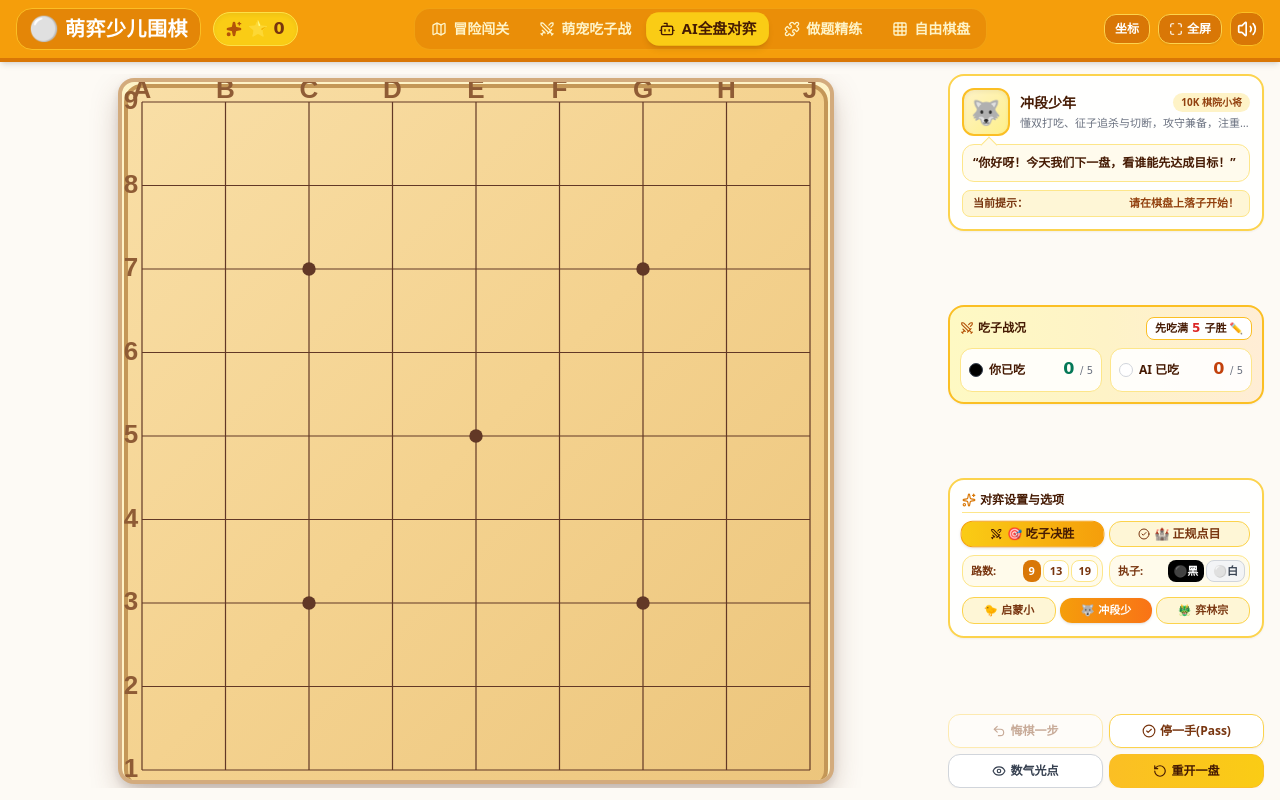
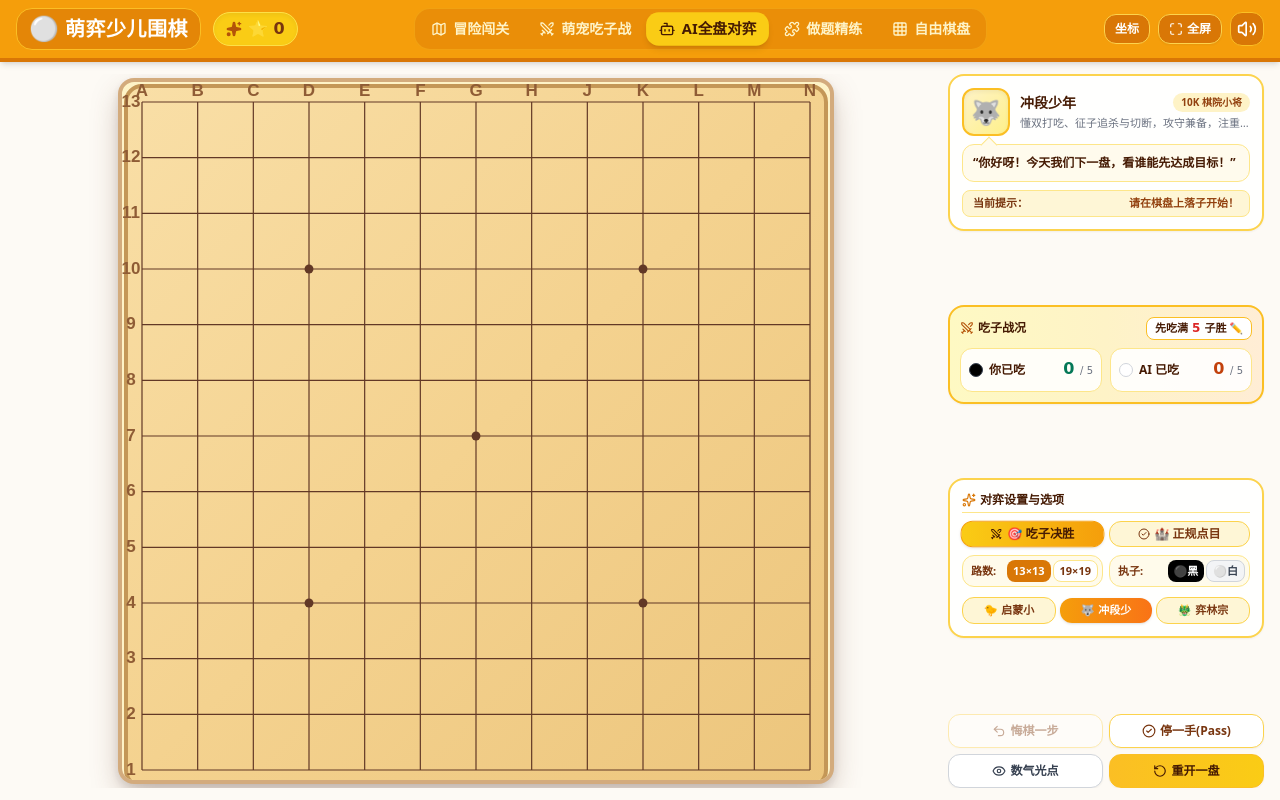
Before and after one commit to ozr2117-design/kid-go-paradise, a React (Vite) app: page / in a window 1280 px wide. Both pictures are taken after a click on the button "AI全盘对弈". Built offline with nearby package versions, Linux system fonts and the light colour scheme.

Commit message:
feat(board): standardize all game modules to 13x13 board size

```diff
--- a/src/components/FreePlayView.tsx
+++ b/src/components/FreePlayView.tsx
@@ -10,9 +10,9 @@ interface FreePlayViewProps {
 }
 
 export const FreePlayView: React.FC<FreePlayViewProps> = ({ showCoordinates }) => {
-  const [boardSize, setBoardSize] = useState<BoardSize>(9);
+  const [boardSize, setBoardSize] = useState<BoardSize>(13);
   const [boardState, setBoardState] = useState<BoardState>(() =>
-    GoCore.createEmptyBoard(9)
+    GoCore.createEmptyBoard(13)
   );
   const [territoryEstimate, setTerritoryEstimate] = useState<{
     black: number;
@@ -108,7 +108,7 @@ export const FreePlayView: React.FC<FreePlayViewProps> = ({ showCoordinates }) =
       <div className="flex items-center justify-between bg-white/80 p-3 rounded-2xl border border-amber-300 shadow-sm flex-wrap gap-2">
         <div className="flex items-center gap-2">
           <span className="text-sm font-black text-amber-950 font-cartoon">棋盘路数：</span>
-          {([7, 9, 13, 19] as BoardSize[]).map((sz) => (
+          {([13, 19] as BoardSize[]).map((sz) => (
             <button
               key={sz}
               onClick={() => changeSize(sz)}
--- a/src/components/FullGameSparringView.tsx
+++ b/src/components/FullGameSparringView.tsx
@@ -56,14 +56,14 @@ interface FullGameSparringViewProps {
 
 export const FullGameSparringView: React.FC<FullGameSparringViewProps> = ({ showCoordinates }) => {
   // Game Configuration State
-  const [boardSize, setBoardSize] = useState<BoardSize>(9);
+  const [boardSize, setBoardSize] = useState<BoardSize>(13);
   const [playerColor, setPlayerColor] = useState<Color>('black');
   const [aiLevel, setAiLevel] = useState<AISparringLevel>('club');
   const [winRule, setWinRule] = useState<WinRuleMode>('capture'); // Default to Kid-Friendly Capture Race!
   const [captureTarget, setCaptureTarget] = useState<number>(5); // Default: First to capture 5 stones wins!
 
   // Runtime Game State
-  const [boardState, setBoardState] = useState<BoardState>(() => GoCore.createEmptyBoard(9));
+  const [boardState, setBoardState] = useState<BoardState>(() => GoCore.createEmptyBoard(13));
   const [isAiThinking, setIsAiThinking] = useState<boolean>(false);
   const [showLiberties, setShowLiberties] = useState<boolean>(false);
   const [aiDialogue, setAiDialogue] = useState<string>('你好呀！今天我们下一盘，看谁能先达成目标！');
@@ -515,7 +515,7 @@ export const FullGameSparringView: React.FC<FullGameSparringViewProps> = ({ show
             <div className="flex items-center gap-1 bg-amber-50 p-1 rounded-xl border border-amber-200 justify-between">
               <span className="text-[11px] font-bold text-amber-900 ml-1">路数:</span>
               <div className="flex gap-0.5">
-                {([9, 13, 19] as BoardSize[]).map((sz) => (
+                {([13, 19] as BoardSize[]).map((sz) => (
                   <button
                     key={sz}
                     onClick={() => startNewGame(sz, playerColor, aiLevel, winRule, captureTarget)}
@@ -525,7 +525,7 @@ export const FullGameSparringView: React.FC<FullGameSparringViewProps> = ({ show
                         : 'bg-white hover:bg-amber-100 text-amber-900 border border-amber-200'
                     }`}
                   >
-                    {sz}
+                    {sz}×{sz}
                   </button>
                 ))}
               </div>
--- a/src/data/animals.ts
+++ b/src/data/animals.ts
@@ -5,11 +5,11 @@ export const ANIMAL_OPPONENTS: AnimalOpponent[] = [
     id: 'rabbit',
     name: '萌萌兔',
     avatar: '🐰',
-    rank: '25K 启蒙萌新',
+    rank: '20K 启蒙练手',
     difficulty: 'beginner',
-    boardSize: 7,
-    captureTarget: 1, // 先吃1子获胜！
-    intro: '你好呀！我是萌萌兔，刚刚学会下棋，让我们来一场吃子小游戏吧！先吃到 1 颗棋子就赢啦！',
+    boardSize: 13,
+    captureTarget: 3, // 13路先吃3子获胜
+    intro: '你好呀！我是萌萌兔，在 13×13 棋盘上跟小棋手对阵！先吃到 3 颗棋子就赢啦！',
     taunts: [
       '哇，我的胡萝卜掉了，你可别吃我的棋子哦！',
       '咦？你好像要围住我了呀！',
@@ -25,18 +25,18 @@ export const ANIMAL_OPPONENTS: AnimalOpponent[] = [
     id: 'bear',
     name: '憨憨熊',
     avatar: '🐻',
-    rank: '20K 入门小将',
+    rank: '15K 进阶小将',
     difficulty: 'intermediate',
-    boardSize: 9,
-    captureTarget: 3, // 先吃3子获胜！
-    intro: '吼吼！我是憨憨熊，我力气大胃口也大！在 9×9 棋盘上，谁先吃满 3 颗棋子谁获胜！',
+    boardSize: 13,
+    captureTarget: 5, // 13路先吃5子获胜
+    intro: '吼吼！我是憨憨熊！在 13×13 棋盘上，谁先吃满 5 颗棋子谁获胜，看我的断点追击！',
     taunts: [
       '嘿嘿，我的棋子很结实，你吃不到我的～',
       '小心哦，我正盯着你的断点呢！',
       '看我这一手大熊掌！',
     ],
     praises: [
-      '好痛啊，我的小熊棋子被你连吃3颗！',
+      '好痛啊，我的小熊棋子被你连吃5颗！',
       '你的双打吃太厉害了，佩服佩服！',
       '你已经是个合格的小棋手啦！',
     ],
@@ -45,11 +45,11 @@ export const ANIMAL_OPPONENTS: AnimalOpponent[] = [
     id: 'fox',
     name: '聪聪狐',
     avatar: '🦊',
-    rank: '15K 战术高手',
+    rank: '10K 战术高手',
     difficulty: 'advanced',
-    boardSize: 9,
-    captureTarget: 5, // 先吃5子获胜！
-    intro: '嘻嘻！我是聪聪狐，我精通各种吃子妙招与做眼战术。先吃满 5 颗棋子获胜，敢来挑战我吗？',
+    boardSize: 13,
+    captureTarget: 8, // 13路先吃8子获胜
+    intro: '嘻嘻！我是聪聪狐，精通 13 路双打吃与大眼做活。先吃满 8 颗棋子获胜，敢来挑战我吗？',
     taunts: [
       '小心掉进我的战术陷阱里哦～',
       '注意你的棋子气数，别被我打吃了！',
@@ -57,7 +57,7 @@ export const ANIMAL_OPPONENTS: AnimalOpponent[] = [
     ],
     praises: [
       '居然破了我的战术！你太神机妙算啦！',
-      '真是一场精彩的对局，我的五颗棋子全被你拿下了！',
+      '真是一场精彩的对局，我的八颗棋子全被你拿下了！',
       '你的水平已经可以去挑战更高难度的死活题啦！',
     ],
   },
--- a/src/data/stages.ts
+++ b/src/data/stages.ts
@@ -13,7 +13,7 @@ export const ADVENTURE_STAGES: StageInfo[] = [
         title: '角上的白棋只有最后一口气',
         category: 'capture',
         difficulty: 'easy',
-        boardSize: 7,
+        boardSize: 13,
         initialTurn: 'black',
         description: '白棋在角上已经被黑棋堵住了，黑棋走哪一步能直接吃掉白棋？',
         hint: '看一看白棋上下左右哪一个交叉点还是空的！',
@@ -32,7 +32,7 @@ export const ADVENTURE_STAGES: StageInfo[] = [
         title: '边上单子打吃提子',
         category: 'capture',
         difficulty: 'easy',
-        boardSize: 7,
+        boardSize: 13,
         initialTurn: 'black',
         description: '边上的白棋被包围了两侧，只剩下唯一的向内气口，黑棋走哪里能把它吃掉？',
         hint: '堵住白棋剩下的唯一气口 (3,1)！',
@@ -54,7 +54,7 @@ export const ADVENTURE_STAGES: StageInfo[] = [
         title: '危机时刻！小黑棋快快逃跑',
         category: 'liberties',
         difficulty: 'easy',
-        boardSize: 7,
+        boardSize: 13,
         initialTurn: 'black',
         description: '中间的小黑棋被白棋包围了三面，马上就要被吃了！快帮小黑棋找到逃跑的长气点！',
         hint: '看看小黑棋上下左右哪个方向没有白棋拦路？',
@@ -86,7 +86,7 @@ export const ADVENTURE_STAGES: StageInfo[] = [
         title: '神奇的双打吃（一石二鸟）',
         category: 'tactics',
         difficulty: 'medium',
-        boardSize: 7,
+        boardSize: 13,
         initialTurn: 'black',
         description: '两颗白棋靠得很近但没有连在一起，黑棋走哪一步能同时让两颗白棋都只剩一口气？',
         hint: '找到两颗白棋正中间的交叉点！',
@@ -111,7 +111,7 @@ export const ADVENTURE_STAGES: StageInfo[] = [
         title: '关门吃（门吃）',
         category: 'tactics',
         difficulty: 'medium',
-        boardSize: 7,
+        boardSize: 13,
         initialTurn: 'black',
         description: '白棋想往下面逃跑，但前面已经有两颗黑棋像门柱一样守着了，黑棋怎样关上大门把它吃掉？',
         hint: '挡在白棋想要前进的正前方，关上大门！',
@@ -143,7 +143,7 @@ export const ADVENTURE_STAGES: StageInfo[] = [
         title: '千万别进老虎嘴（禁着点与虎口）',
         category: 'ko',
         difficulty: 'medium',
-        boardSize: 7,
+        boardSize: 13,
         initialTurn: 'black',
         description: '白棋掉进了黑棋的三面虎口里，黑棋一口把它吞掉吧！',
         hint: '下在三颗黑棋包围的正中间！',
@@ -175,7 +175,7 @@ export const ADVENTURE_STAGES: StageInfo[] = [
         title: '关键一子：分成两只真眼',
         category: 'life-and-death',
         difficulty: 'hard',
-        boardSize: 7,
+        boardSize: 13,
         initialTurn: 'black',
         description: '黑棋的大房子需要中间隔开一堵墙，才能变成两间独立的房间（两只眼），走在哪里能让黑棋活棋？',
         hint: '找到中间那个能把大眼分成左右两间小眼的要点！',
```
Also changed, not shown: 1 other file (tests, documents, lock files or other folders).
